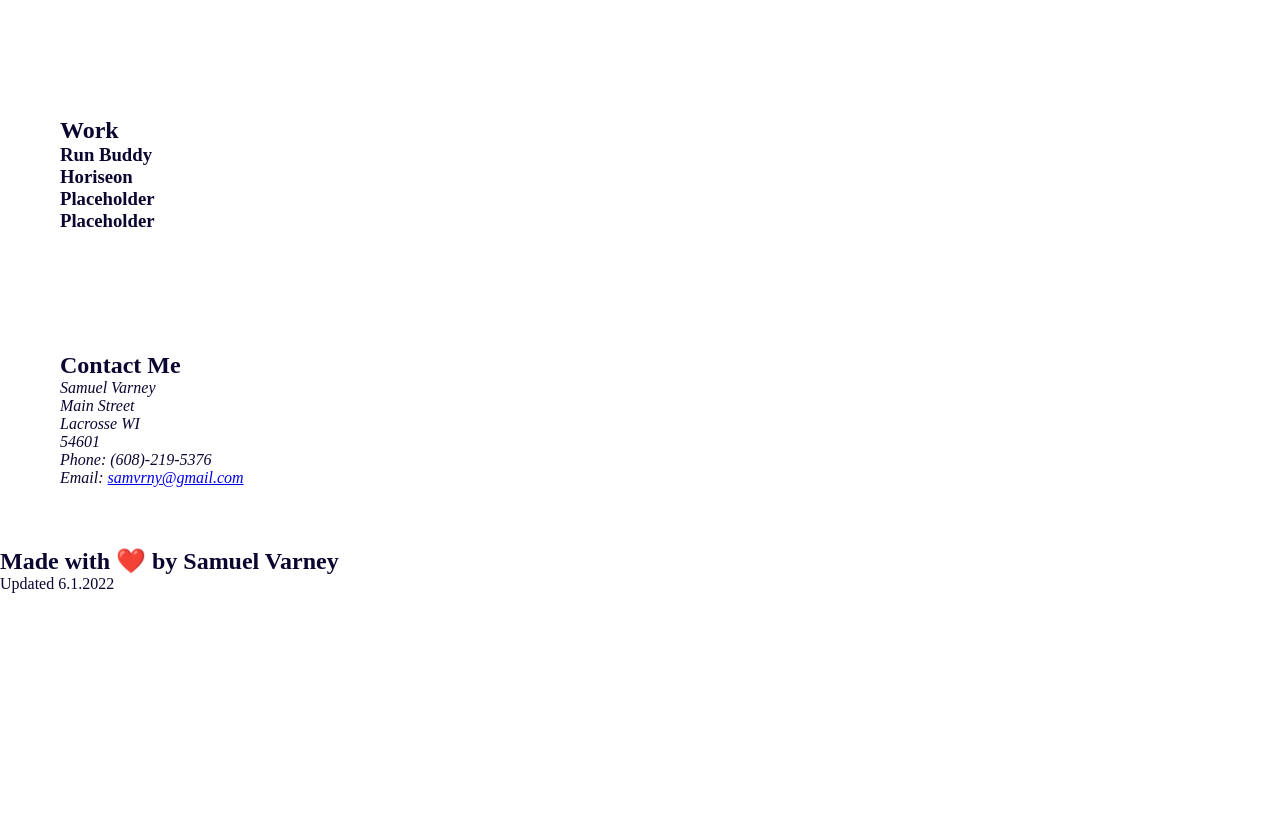
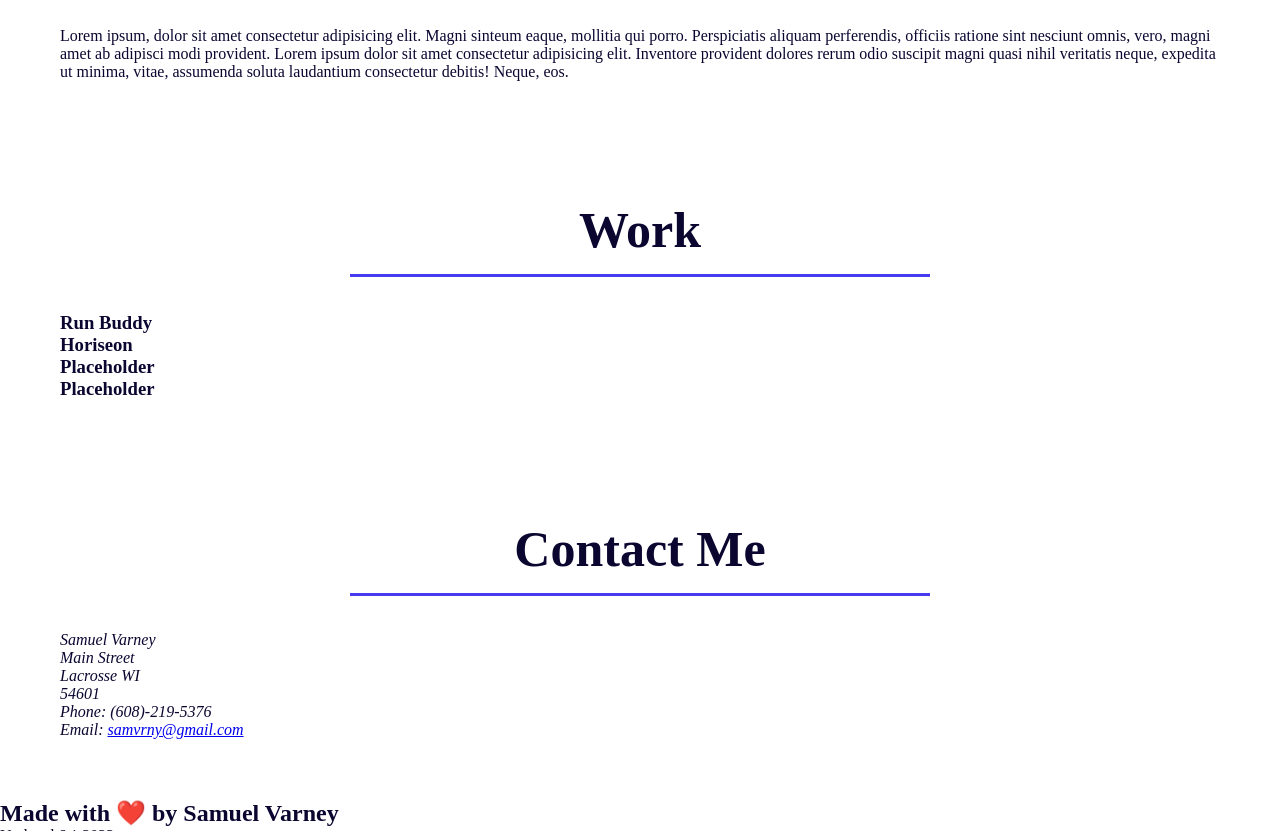
Before and after one commit to samvrny/Samuel-Varney-Coding-Portfolio, a plain HTML site: page index.html in a window 1280 px wide. Shown: the part 578-1409 px from the top of the page. Before the commit the page ends 1171 px from the top, so only its background shows below. Drawn offline with Linux system fonts and the light colour scheme.

Commit message:
added section title styles

```diff
--- a/assets/css/style.css
+++ b/assets/css/style.css
@@ -11,6 +11,20 @@ body {
 
 section {
     padding: 60px;
+}
+
+.title {
+    font-size: 50px;
+    color: #0a0630;
+    border-bottom: 3px solid #473bf0;
+    padding-bottom: 15px;
+    text-align: center;
+    margin: 0 auto 35px auto;
+    width: 50%;
+}
+
+.flex-item {
+    display: flex;
 }
 
 /*header styles*/
@@ -81,3 +95,7 @@ header nav ul li a:hover {
     border: 5px solid #cfd11a;
     position: relative;
 }
+
+/*hero style end*/
+
+/*about section style*/
--- a/index.html
+++ b/index.html
@@ -37,22 +37,28 @@
 
         <!--about section-->
         <section id="about" class="about-me">
-            <h2>About</h2>
+            <div class="flex-item">
+                <h2 class="title">About</h2>
+            </div>
+            <div class="flex-item">
                 <p>
                     Lorem ipsum, dolor sit amet consectetur adipisicing elit. Magni
-                sint eum eaque, mollitia qui porro. Perspiciatis aliquam perferendis,
+                    sinteum eaque, mollitia qui porro. Perspiciatis aliquam perferendis,
                     officiis ratione sint nesciunt omnis, vero, magni amet ab adipisci
                     modi provident. Lorem ipsum dolor sit amet consectetur adipisicing elit.
                     Inventore provident dolores rerum odio suscipit magni quasi nihil
                     veritatis neque, expedita ut minima, vitae, assumenda soluta laudantium
                     consectetur debitis! Neque, eos.
                 </p>
+            </div>
         </section>
         <!--end about section-->
 
         <!--work section-->
         <section id="work" class="my-work">
-            <h2>Work</h2>
+            <div class="flex-item">
+                <h2 class="title">Work</h2>
+            </div>
             <div>
                 <article>
                     <h3>Run Buddy</h3>
@@ -72,7 +78,9 @@
 
         <!--contact section-->
         <section id="contact" class="contact-me">
-            <h2>Contact Me</h2>
+            <div class="flex-item">
+                <h2 class="title">Contact Me</h2>
+            </div>
             <address>
                 Samuel Varney </br>
                 Main Street </br>
```
Lines whose indentation alone changed are shown as unchanged.
